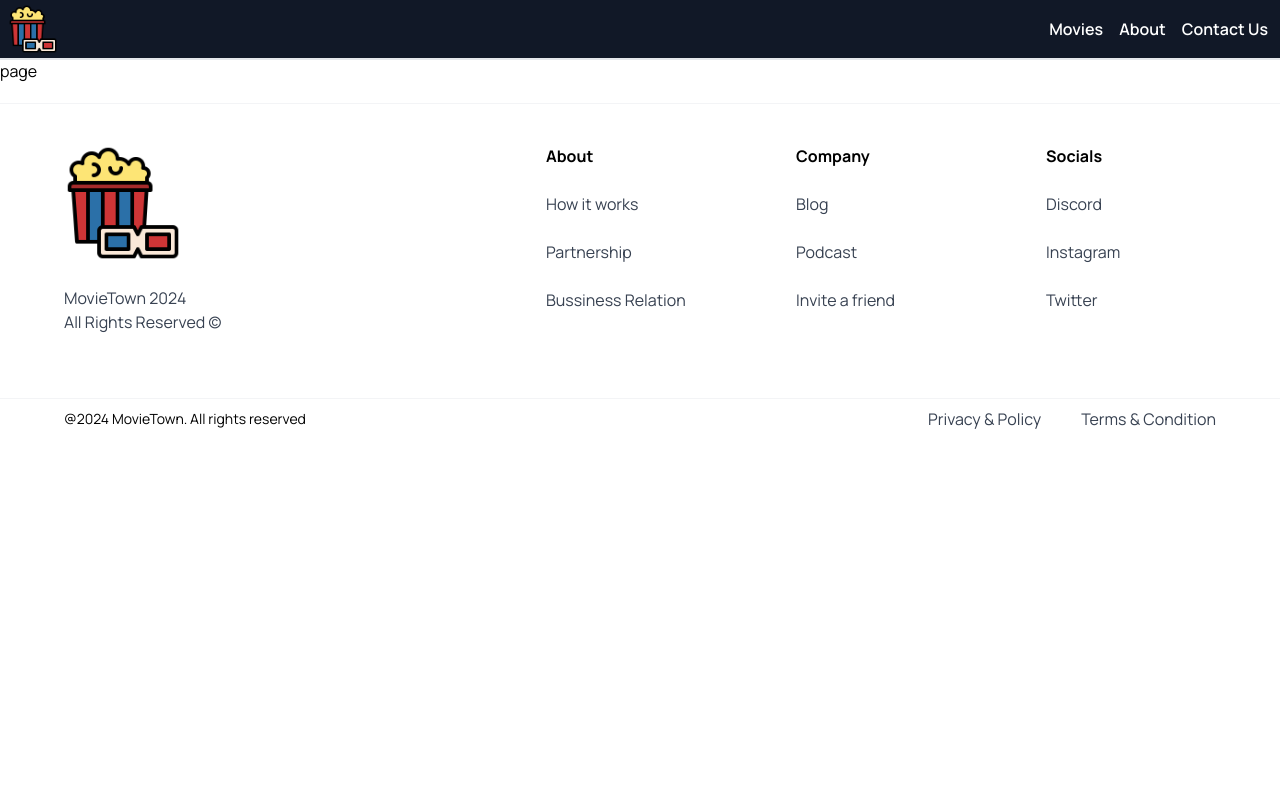
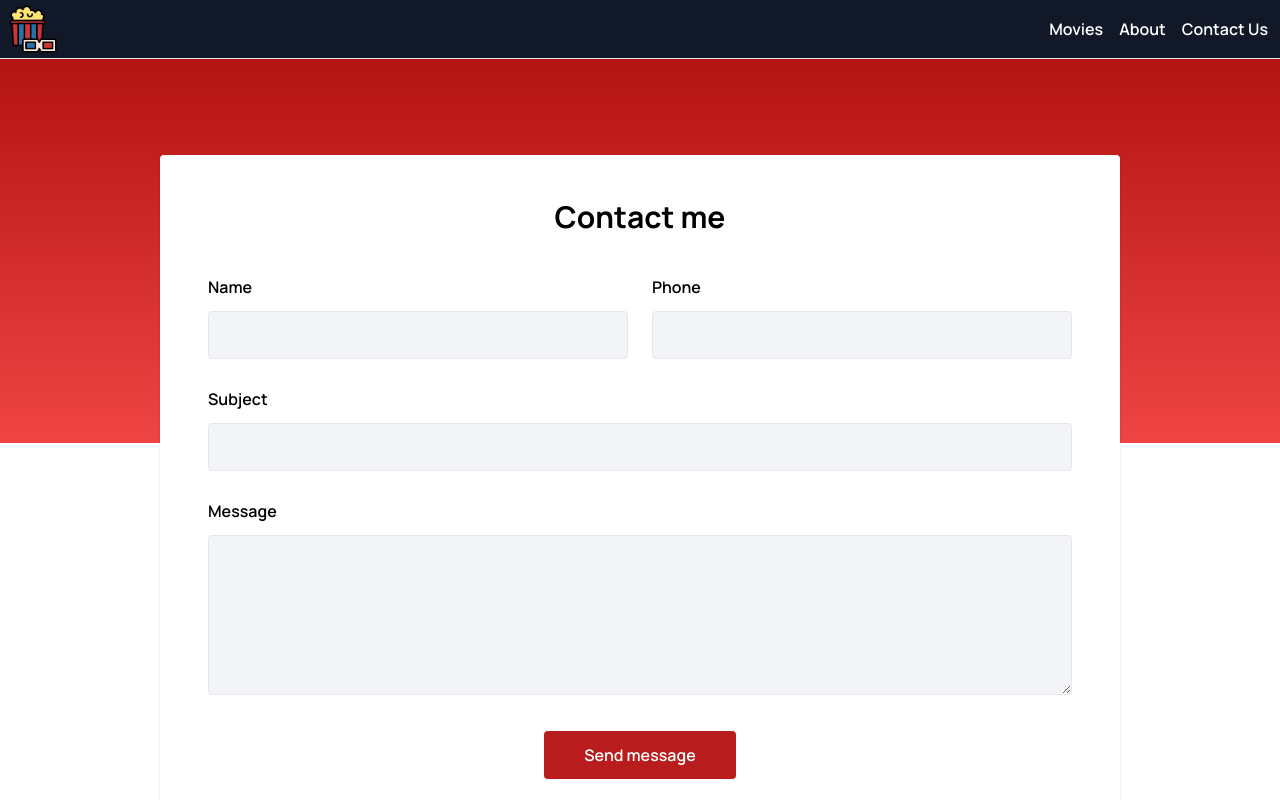
Before and after one commit to fereshtehnm/MovieTown, a Next.js app: page /contact in a window 1280 px wide. Shown: the top 800 px of the page. Built offline with nearby package versions, Linux system fonts and the light colour scheme.

Commit message:
Add contact page

```diff
--- a/app/contact/page.tsx
+++ b/app/contact/page.tsx
@@ -1,14 +1,61 @@
-import React from 'react'
+import React from "react";
 
 export const metadata = {
-    title: "contact us",
-    description: "contact our team!",
-  };
+  title: "contact us",
+  description: "contact our team!",
+};
 
 const page = () => {
   return (
-    <div>page</div>
-  )
-}
+    <div className="w-full">
+      <div className="bg-gradient-to-b from-dark-red to-red-500 h-96"></div>
+      <div className="max-w-5xl mx-auto px-6 sm:px-6 lg:px-8 mb-12">
+        <div className="bg-white w-full shadow rounded p-8 sm:p-12 -mt-72">
+          <p className="text-3xl font-bold leading-7 text-center">Contact me</p>
+          <form action="" method="post">
+            <div className="md:flex items-center mt-12">
+              <div className="w-full md:w-1/2 flex flex-col">
+                <label className="font-semibold leading-none">Name</label>
+                <input
+                  type="text"
+                  className="leading-none text-gray-900 p-3 focus:outline-none focus:border-red-700 mt-4 bg-gray-100 border rounded border-gray-200"
+                />
+              </div>
+              <div className="w-full md:w-1/2 flex flex-col md:ml-6 md:mt-0 mt-4">
+                <label className="font-semibold leading-none">Phone</label>
+                <input
+                  type="email"
+                  className="leading-none text-gray-900 p-3 focus:outline-none focus:border-red-700 mt-4 bg-gray-100 border rounded border-gray-200"
+                />
+              </div>
+            </div>
+            <div className="md:flex items-center mt-8">
+              <div className="w-full flex flex-col">
+                <label className="font-semibold leading-none">Subject</label>
+                <input
+                  type="text"
+                  className="leading-none text-gray-900 p-3 focus:outline-none focus:border-red-700 mt-4 bg-gray-100 border rounded border-gray-200"
+                />
+              </div>
+            </div>
+            <div>
+              <div className="w-full flex flex-col mt-8">
+                <label className="font-semibold leading-none">Message</label>
+                <textarea
+                  className="h-40 text-base leading-none text-gray-900 p-3 focus:oultine-none focus:border-red-700 mt-4 bg-gray-100 border rounded border-gray-200"
+                ></textarea>
+              </div>
+            </div>
+            <div className="flex items-center justify-center w-full">
+              <button className="mt-9 font-semibold leading-none text-white py-4 px-10 bg-red-700 rounded hover:bg-red-600 focus:ring-2 focus:ring-offset-2 focus:ring-red-700 focus:outline-none">
+                Send message
+              </button>
+            </div>
+          </form>
+        </div>
+      </div>
+    </div>
+  );
+};
 
-export default page
+export default page;
--- a/components/MovieCard.tsx
+++ b/components/MovieCard.tsx
@@ -40,7 +40,7 @@ const MovieCard = ({ movie }: MovieCardProps) => {
             <CustomButton
               address={`/movie/${id}`}
               title="view more"
-              containerStyles="w-full py-[16px] rounded-full bg-red-600"
+              containerStyles="w-full py-[16px] rounded-full bg-light-red"
               textStyles="text-white text-[14px] leading-[17px] font-bold"
             />
           </div>
--- a/tailwind.config.ts
+++ b/tailwind.config.ts
@@ -12,7 +12,9 @@ module.exports = {
         inter: ["Inter", "sans-serif"],
       },
       colors: {
-        "dark-red": "#c72c2c",
+        "dark-red": "#B31312",
+        "light-red": "#e92928",
+
       },
       backgroundImage: {
         'pattern': "url('/pattern.png')",
```
